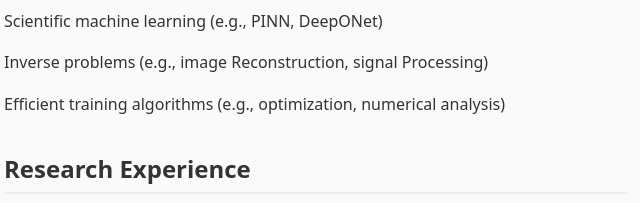
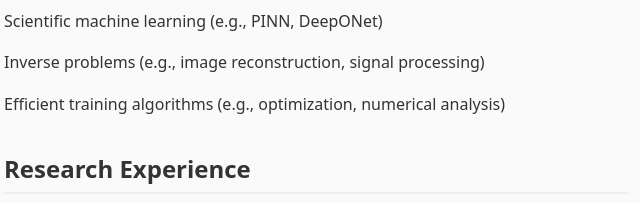
Before and after one commit to EricZou007/Eric-github.io, a plain HTML site: page index.html in a window 1280 px wide. Shown: the part 586-789 px from the top of the page, 152-792 px from the left. Drawn offline with Linux system fonts and the light colour scheme.

Commit message:
Update index.html

```diff
--- a/index.html
+++ b/index.html
@@ -176,7 +176,7 @@
         <h2>Research Interests</h2>
         <ul class="section-list">
           <li class="section-item">Scientific machine learning (e.g., PINN, DeepONet)</li>
-          <li class="section-item">Inverse problems (e.g., image Reconstruction, signal Processing)</li>
+          <li class="section-item">Inverse problems (e.g., image reconstruction, signal processing)</li>
           <li class="section-item">Efficient training algorithms (e.g., optimization, numerical analysis)</li>
         </ul>
       </section>
```
